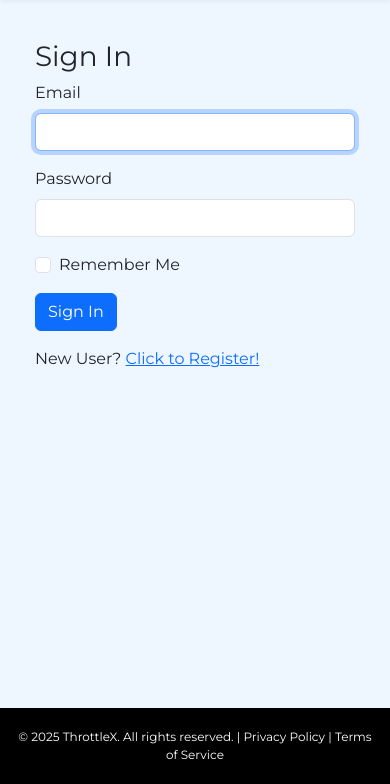
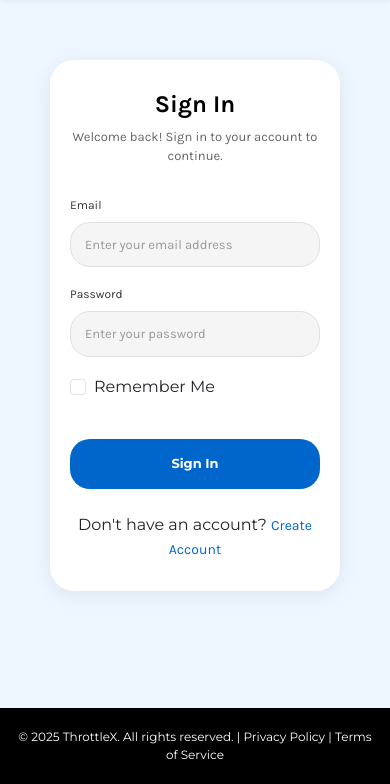
Before and after one commit to Codereverse12/webform, a Flask app: page /auth/login in a window 390 px wide. Shown: the part 60-844 px from the top of the page. Run offline with Flask 3, Linux system fonts and the light colour scheme; some libraries are stand-ins or nearby versions.

Commit message:
feat: implement authentication form card design
- Create form card component (783x557px, 44px roundness)
- Add Karla font family for form text
- Implement custom form styling with rounded inputs (26px)
- Create pill-shaped submit button (350x70px, #0066CC)
- Add form macros for consistent field rendering
- Update login.html with new card design
- Update register.html with new card design
- Add /createaccount route alias for registration
- Implement responsive form design for mobile
- Add form validation error styling
- Add success/info message styling

```diff
--- a/app/auth/routes.py
+++ b/app/auth/routes.py
@@ -32,6 +32,7 @@ def logout():
     return redirect(url_for('main.index'))
 
 @bp.route('/register', methods=['GET', 'POST'])
+@bp.route('/createaccount', methods=['GET', 'POST'])
 def register():
     if current_user.is_authenticated:
         return redirect(url_for('main.index'))
--- /dev/null
+++ b/app/static/css/forms.css
@@ -0,0 +1,244 @@
+/* ============================================
+   ThrottleX - Form Styles
+   ============================================ */
+
+/* Form Container */
+.form-container {
+    display: flex;
+    justify-content: center;
+    align-items: center;
+    min-height: calc(100vh - 72px - 106px);
+    padding: 40px 20px;
+}
+
+/* Form Card */
+.form-card {
+    width: 783px;
+    background-color: #FFFFFF;
+    border-radius: 44px;
+    padding: 60px;
+    box-shadow: 0 4px 20px rgba(0, 0, 0, 0.08);
+    max-width: 100%;
+}
+
+/* Form Heading */
+.form-card-title {
+    font-family: 'Karla', sans-serif;
+    font-weight: 700;
+    font-size: 36px;
+    color: #000000;
+    margin: 0 0 12px 0;
+    text-align: center;
+}
+
+/* Form Subtitle */
+.form-card-subtitle {
+    font-family: 'Karla', sans-serif;
+    font-weight: 400;
+    font-size: 16px;
+    color: #666666;
+    text-align: center;
+    margin: 0 0 40px 0;
+    line-height: 1.5;
+}
+
+/* Form Group */
+.form-group {
+    margin-bottom: 24px;
+}
+
+.form-group:last-of-type {
+    margin-bottom: 40px;
+}
+
+/* Form Label */
+.form-label {
+    font-family: 'Karla', sans-serif;
+    font-weight: 400;
+    font-size: 14px;
+    color: #333333;
+    display: block;
+    margin-bottom: 8px;
+}
+
+/* Form Input */
+.form-input {
+    width: 100%;
+    padding: 14px 16px;
+    background-color: #F5F5F5;
+    border: 1px solid #E0E0E0;
+    border-radius: 26px;
+    font-family: 'Karla', sans-serif;
+    font-size: 14px;
+    color: #333333;
+    transition: all 0.3s ease;
+    box-sizing: border-box;
+}
+
+.form-input:focus {
+    outline: none;
+    background-color: #FFFFFF;
+    border-color: #0066CC;
+    box-shadow: 0 0 0 3px rgba(0, 102, 204, 0.1);
+}
+
+.form-input::placeholder {
+    color: #999999;
+}
+
+/* Form Submit Button */
+.form-submit-btn {
+    width: 350px;
+    height: 70px;
+    background-color: #0066CC;
+    color: #FFFFFF;
+    border: none;
+    border-radius: 26px;
+    font-family: 'Montserrat', sans-serif;
+    font-weight: 700;
+    font-size: 16px;
+    cursor: pointer;
+    transition: all 0.3s ease;
+    display: block;
+    margin: 0 auto;
+}
+
+.form-submit-btn:hover {
+    background-color: #0052A3;
+    transform: translateY(-2px);
+    box-shadow: 0 6px 20px rgba(0, 102, 204, 0.3);
+}
+
+.form-submit-btn:active {
+    transform: translateY(0);
+}
+
+/* Form Link */
+.form-link {
+    text-align: center;
+    margin-top: 24px;
+}
+
+.form-link a {
+    color: #0066CC;
+    text-decoration: none;
+    font-family: 'Karla', sans-serif;
+    font-size: 14px;
+    transition: color 0.3s ease;
+}
+
+.form-link a:hover {
+    color: #0052A3;
+    text-decoration: underline;
+}
+
+/* Error Messages */
+.form-error {
+    color: #DC3545;
+    font-family: 'Karla', sans-serif;
+    font-size: 12px;
+    margin-top: 6px;
+}
+
+.form-input.is-invalid {
+    border-color: #DC3545;
+    background-color: #FFF5F5;
+}
+
+.form-input.is-invalid:focus {
+    box-shadow: 0 0 0 3px rgba(220, 53, 69, 0.1);
+    border-color: #DC3545;
+}
+
+/* Success Messages */
+.alert-success {
+    background-color: #D4EDDA;
+    border: 1px solid #C3E6CB;
+    color: #155724;
+    padding: 12px 16px;
+    border-radius: 8px;
+    margin-bottom: 20px;
+    font-family: 'Karla', sans-serif;
+    font-size: 14px;
+}
+
+/* Info Messages */
+.alert-info {
+    background-color: #D1ECF1;
+    border: 1px solid #BEE5EB;
+    color: #0C5460;
+    padding: 12px 16px;
+    border-radius: 8px;
+    margin-bottom: 20px;
+    font-family: 'Karla', sans-serif;
+    font-size: 14px;
+}
+
+/* ============================================
+   RESPONSIVE DESIGN
+   ============================================ */
+
+@media (max-width: 900px) {
+    .form-card {
+        width: 90%;
+        padding: 40px;
+    }
+
+    .form-card-title {
+        font-size: 28px;
+    }
+
+    .form-card-subtitle {
+        font-size: 14px;
+    }
+
+    .form-submit-btn {
+        width: 100%;
+        height: 60px;
+        font-size: 14px;
+    }
+}
+
+@media (max-width: 600px) {
+    .form-container {
+        min-height: auto;
+        padding: 20px 15px;
+    }
+
+    .form-card {
+        width: 100%;
+        padding: 30px 20px;
+        border-radius: 24px;
+    }
+
+    .form-card-title {
+        font-size: 24px;
+        margin-bottom: 8px;
+    }
+
+    .form-card-subtitle {
+        font-size: 13px;
+        margin-bottom: 30px;
+    }
+
+    .form-group {
+        margin-bottom: 18px;
+    }
+
+    .form-input {
+        padding: 12px 14px;
+        font-size: 13px;
+        border-radius: 20px;
+    }
+
+    .form-submit-btn {
+        width: 100%;
+        height: 50px;
+        font-size: 13px;
+        border-radius: 20px;
+    }
+
+    .form-label {
+        font-size: 12px;
+    }
+}
--- a/app/templates/auth/login.html
+++ b/app/templates/auth/login.html
@@ -1,8 +1,33 @@
 {% extends "base.html" %}
-{% import 'bootstrap_wtf.html' as wtf %}
+{% import 'form_macros.html' as forms %}
 
 {% block content %}
-    <h1>Sign In</h1>
-    {{ wtf.quick_form(form) }}
-    <p>New User? <a href="{{ url_for('auth.register') }}">Click to Register!</a></p>
+<div class="form-container">
+    <div class="form-card">
+        <h1 class="form-card-title">Sign In</h1>
+        <p class="form-card-subtitle">Welcome back! Sign in to your account to continue.</p>
+
+        {% with messages = get_flashed_messages() %}
+            {% if messages %}
+                {% for message in messages %}
+                    <div class="alert alert-info" role="alert">{{ message }}</div>
+                {% endfor %}
+            {% endif %}
+        {% endwith %}
+
+        <form method="POST" novalidate>
+            {{ form.hidden_tag() }}
+
+            {{ forms.render_field(form.email, placeholder="Enter your email address") }}
+            {{ forms.render_field(form.password, placeholder="Enter your password") }}
+            {{ forms.render_field(form.remember_me) }}
+
+            {{ forms.render_field(form.submit) }}
+        </form>
+
+        <div class="form-link">
+            Don't have an account? <a href="{{ url_for('auth.register') }}">Create Account</a>
+        </div>
+    </div>
+</div>
 {% endblock %}
--- a/app/templates/base.html
+++ b/app/templates/base.html
@@ -10,10 +10,11 @@
     {% endif %}
     <!-- Bootstrap CSS -->
     <link href="https://cdn.jsdelivr.net/npm/bootstrap@5.3.8/dist/css/bootstrap.min.css" rel="stylesheet" integrity="sha384-sRIl4kxILFvY47J16cr9ZwB07vP4J8+LH7qKQnuqkuIAvNWLzeN8tE5YBujZqJLB" crossorigin="anonymous">
-    <!-- Google Fonts - Montserrat -->
-    <link href="https://fonts.googleapis.com/css2?family=Montserrat:wght@400;700&display=swap" rel="stylesheet">
+    <!-- Google Fonts - Montserrat & Karla -->
+    <link href="https://fonts.googleapis.com/css2?family=Montserrat:wght@400;700&family=Karla:wght@400;700&display=swap" rel="stylesheet">
     <!-- Custom CSS -->
     <link rel="stylesheet" href="{{ url_for('static', filename='css/style.css') }}">
+    <link rel="stylesheet" href="{{ url_for('static', filename='css/forms.css') }}">
 </head>
 <body>
     <!-- Header -->
--- /dev/null
+++ b/app/templates/form_macros.html
@@ -0,0 +1,35 @@
+{% macro render_field(field, class_="", placeholder="") %}
+    {% if field.type == 'BooleanField' %}
+        <div class="form-group">
+            <div class="form-check">
+                {{ field(class_="form-check-input") }}
+                <label class="form-check-label" for="{{ field.id }}">
+                    {{ field.label.text }}
+                </label>
+            </div>
+            {% if field.errors %}
+                {% for error in field.errors %}
+                    <div class="form-error">{{ error }}</div>
+                {% endfor %}
+            {% endif %}
+        </div>
+    {% elif field.type == 'SubmitField' %}
+        {{ field(class_="form-submit-btn") }}
+    {% else %}
+        <div class="form-group">
+            {% if field.label %}
+                <label class="form-label" for="{{ field.id }}">{{ field.label.text }}</label>
+            {% endif %}
+            {% if field.type == 'TextAreaField' %}
+                {{ field(class_="form-input " + class_, placeholder=placeholder, rows="4") }}
+            {% else %}
+                {{ field(class_="form-input " + class_, placeholder=placeholder) }}
+            {% endif %}
+            {% if field.errors %}
+                {% for error in field.errors %}
+                    <div class="form-error">{{ error }}</div>
+                {% endfor %}
+            {% endif %}
+        </div>
+    {% endif %}
+{% endmacro %}
```
Also changed, not shown: app/templates/auth/register.html (+29 -3 lines).
